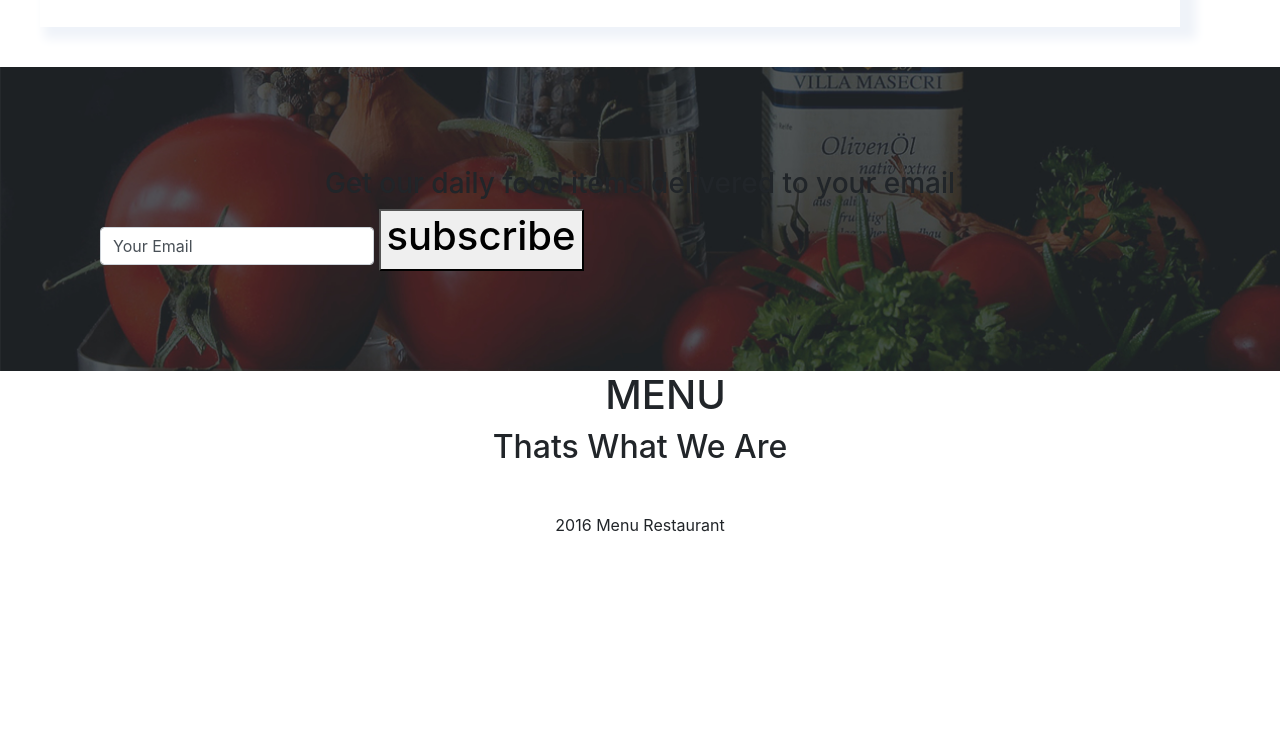
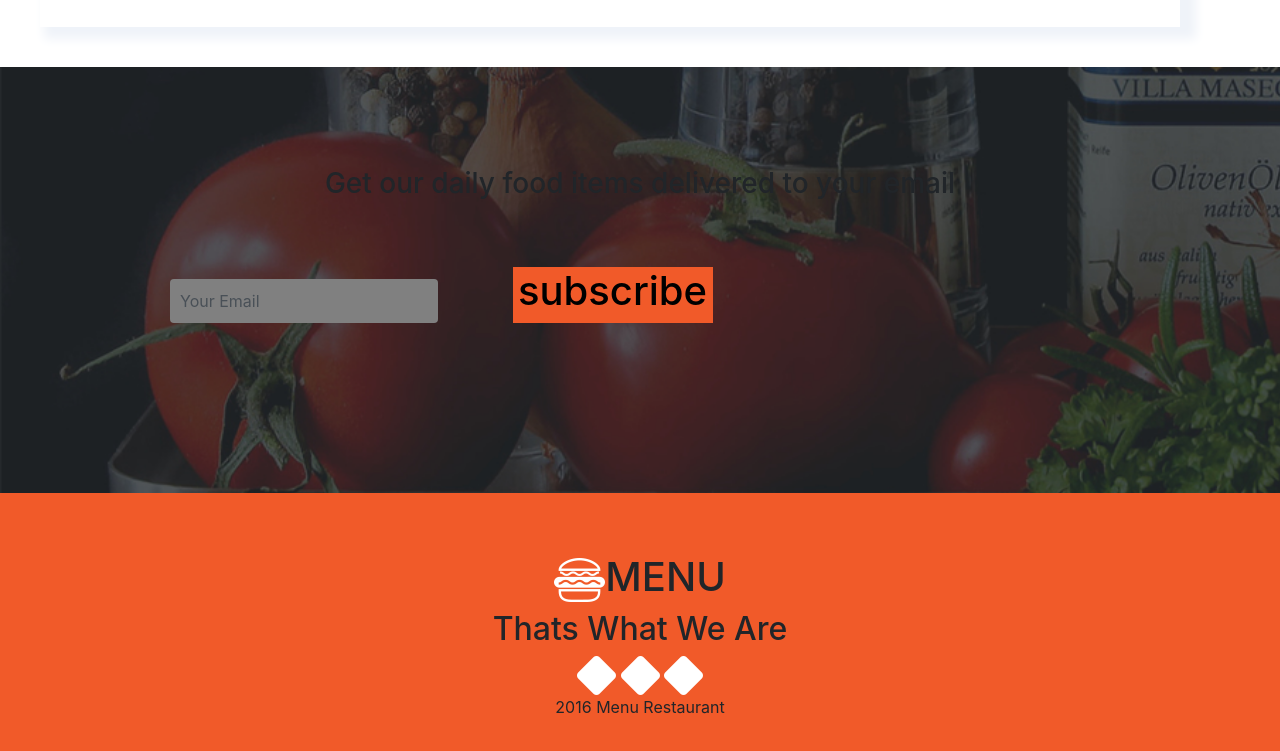
Before and after one commit to JuneMuoti/Calculator, a plain HTML site: page anitas-kitchen-project/index.html in a window 1280 px wide. Shown: the part 2623-3374 px from the top of the page. Before the commit the page ends 3160 px from the top, so only its background shows below. Drawn offline with Linux system fonts and the light colour scheme; files whose address does not match are found by name.

Commit message:
git add footer styling

```diff
--- a/anitas-kitchen-project/css/styles.css
+++ b/anitas-kitchen-project/css/styles.css
@@ -101,3 +101,29 @@ color:#F15A29;
   background-repeat: no-repeat;
   background-size: cover;
 }
+#subscribebutton{
+background-color: #F15A29;
+padding: 0px;
+margin: 0px;
+width: 200px;
+border: 0;
+  }
+
+  .form-control{
+      margin: 70px;
+      padding:10px;
+      width: 100px;
+      border: 0;
+      background-color: grey;
+    }
+    #footer{
+      background-color: #F15A29;
+      padding:60px;
+      margin:inherit;
+
+    }
+    #page-logo{
+        margin-left: auto;
+        margin-right: auto;
+        padding-top: 90px;
+      }
```
